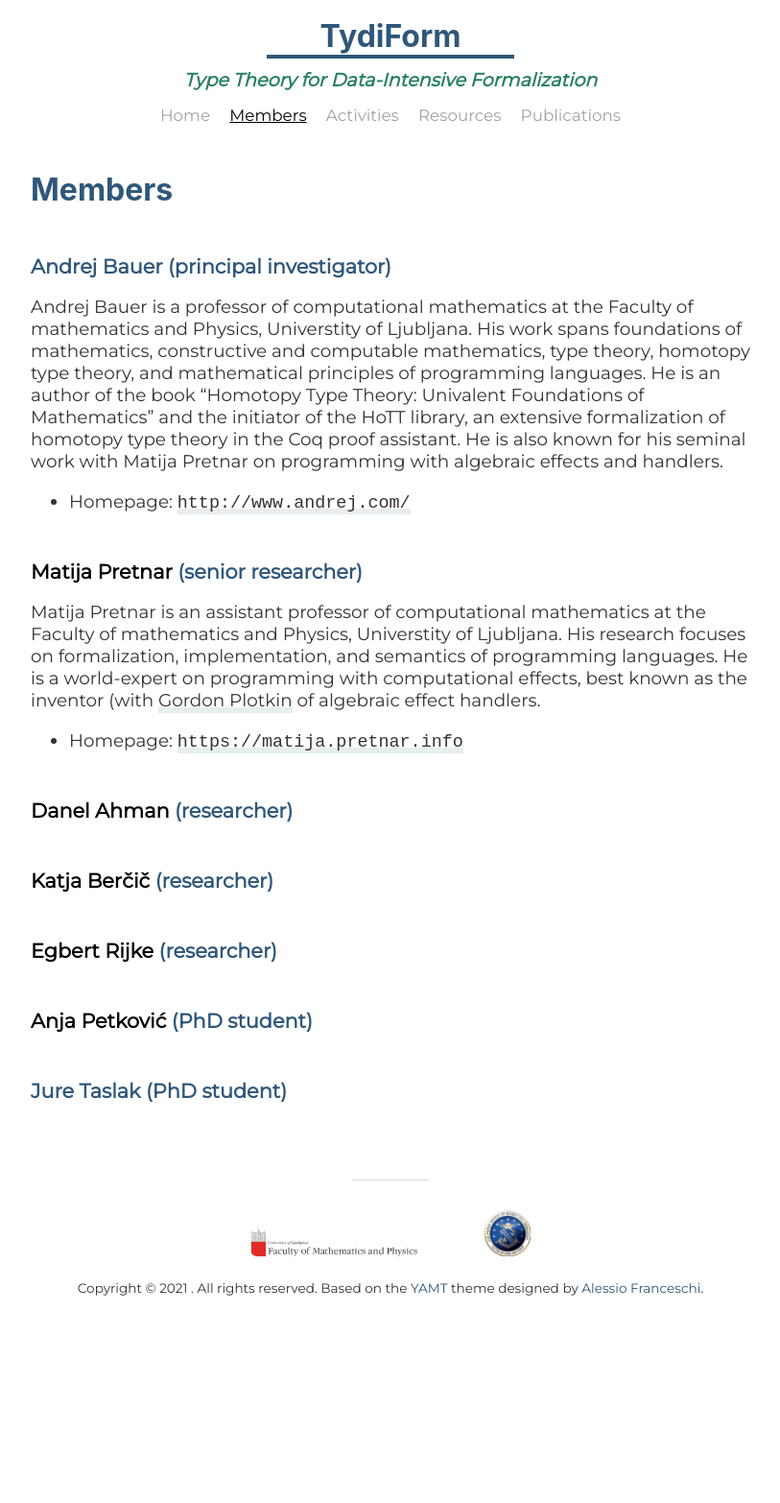
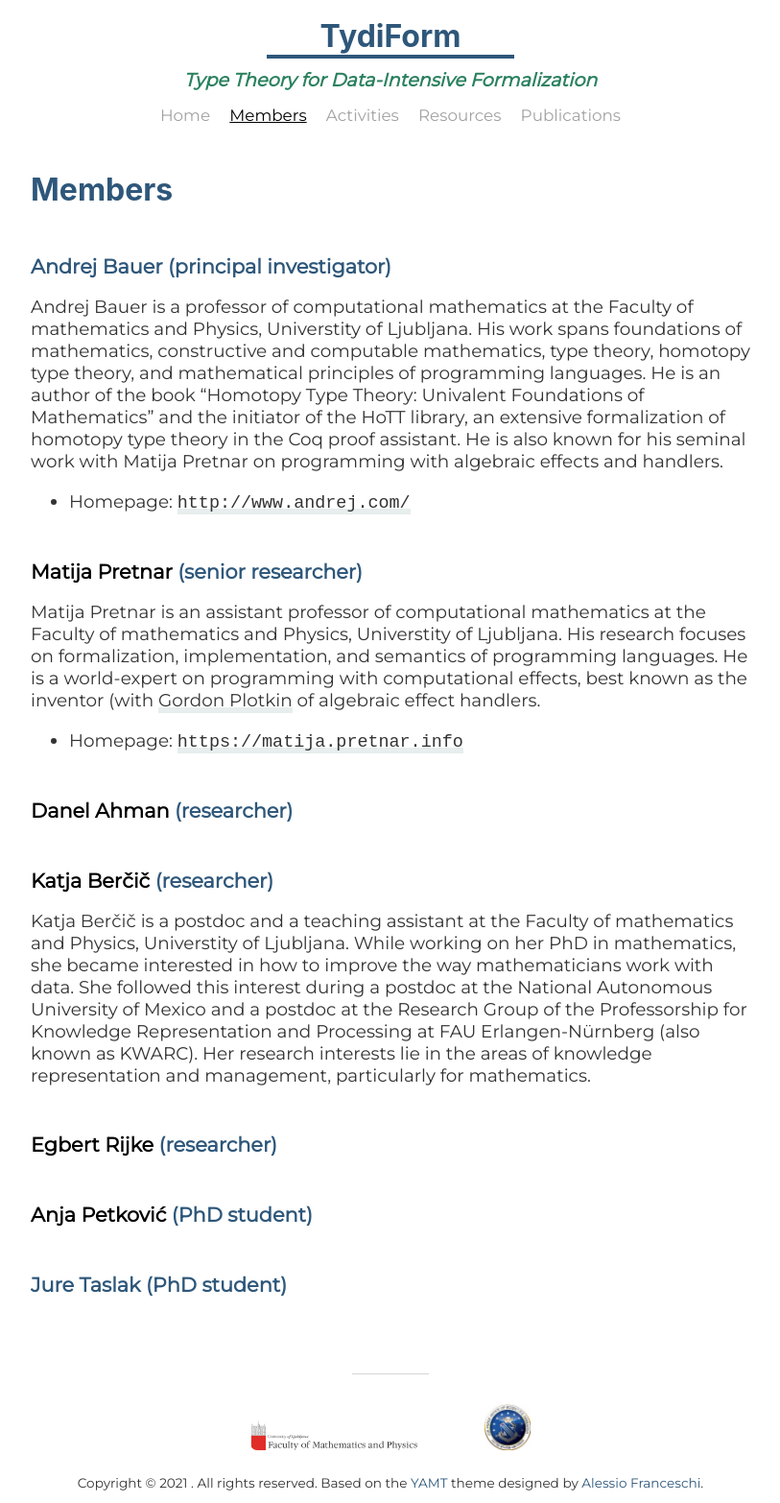
Before and after one commit to ul-fmf/tydi-form-site, a Jekyll site: the page built from members.md, in a window 1280 px wide. Shown: the whole page at 96% size, without its empty margins (233-1046 px from the left). Built offline with Jekyll 4.4.1, drawn with Linux system fonts in a browser that asks for light colours; nearby versions of some CDN libraries; some web fonts are replaced; before the commit the page ends 1364 px from its top, so only the background shows below that.

Commit message:
Katja's blurb

```diff
--- a/members.md
+++ b/members.md
@@ -22,6 +22,7 @@ Matija Pretnar is an assistant professor of computational mathematics at the Fac
 
 ## [Katja Berčič](http://katja.not.si) (researcher)
 
+Katja Berčič is a postdoc and a teaching assistant at the Faculty of mathematics and Physics, Universtity of Ljubljana. While working on her PhD in mathematics, she became interested in how to improve the way mathematicians work with data. She followed this interest during a postdoc at the National Autonomous University of Mexico and a postdoc at the Research Group of the Professorship for Knowledge Representation and Processing at FAU Erlangen-Nürnberg (also known as KWARC). Her research interests lie in the areas of knowledge representation and management, particularly for mathematics.
 
 ## [Egbert Rijke](https://www.fmf.uni-lj.si/si/imenik/51874/) (researcher)
 
```
